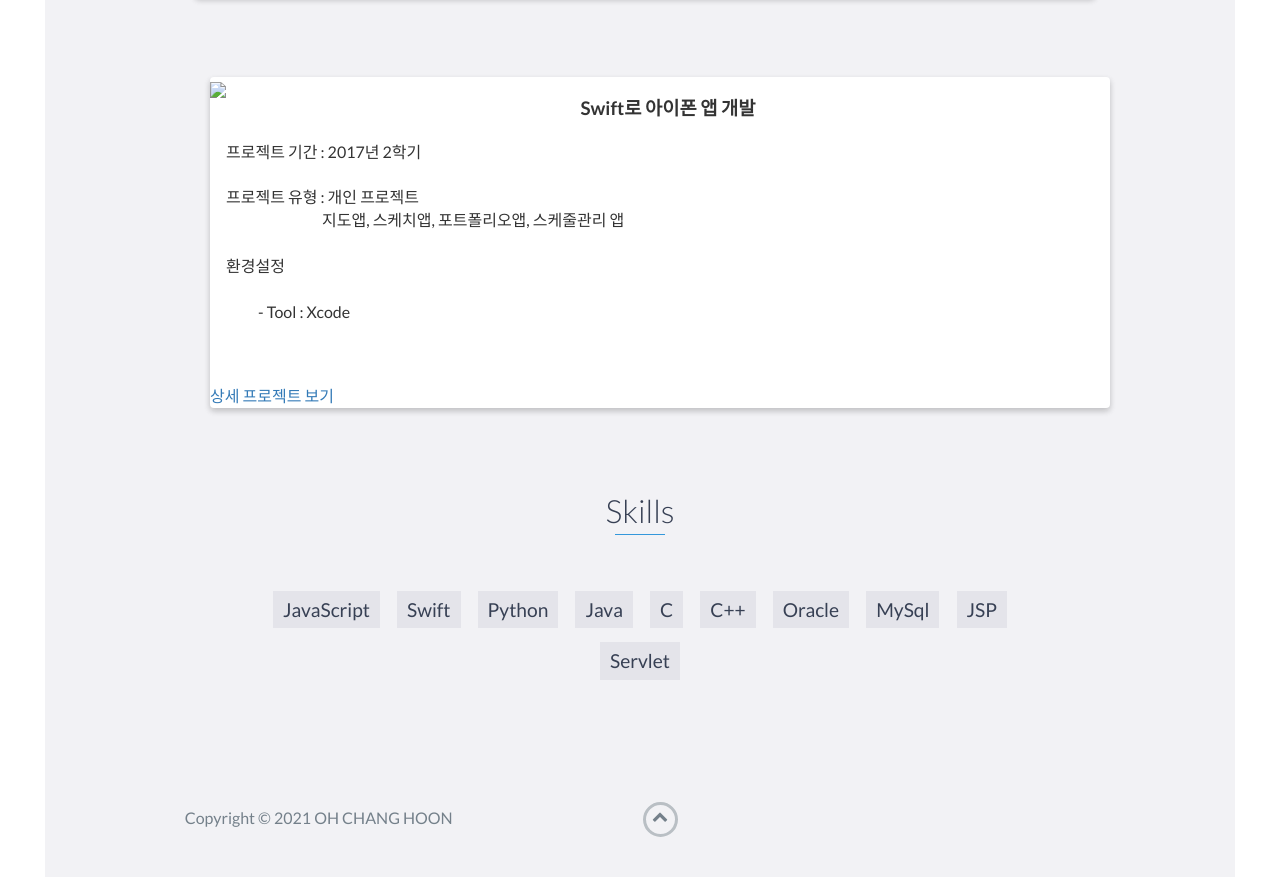
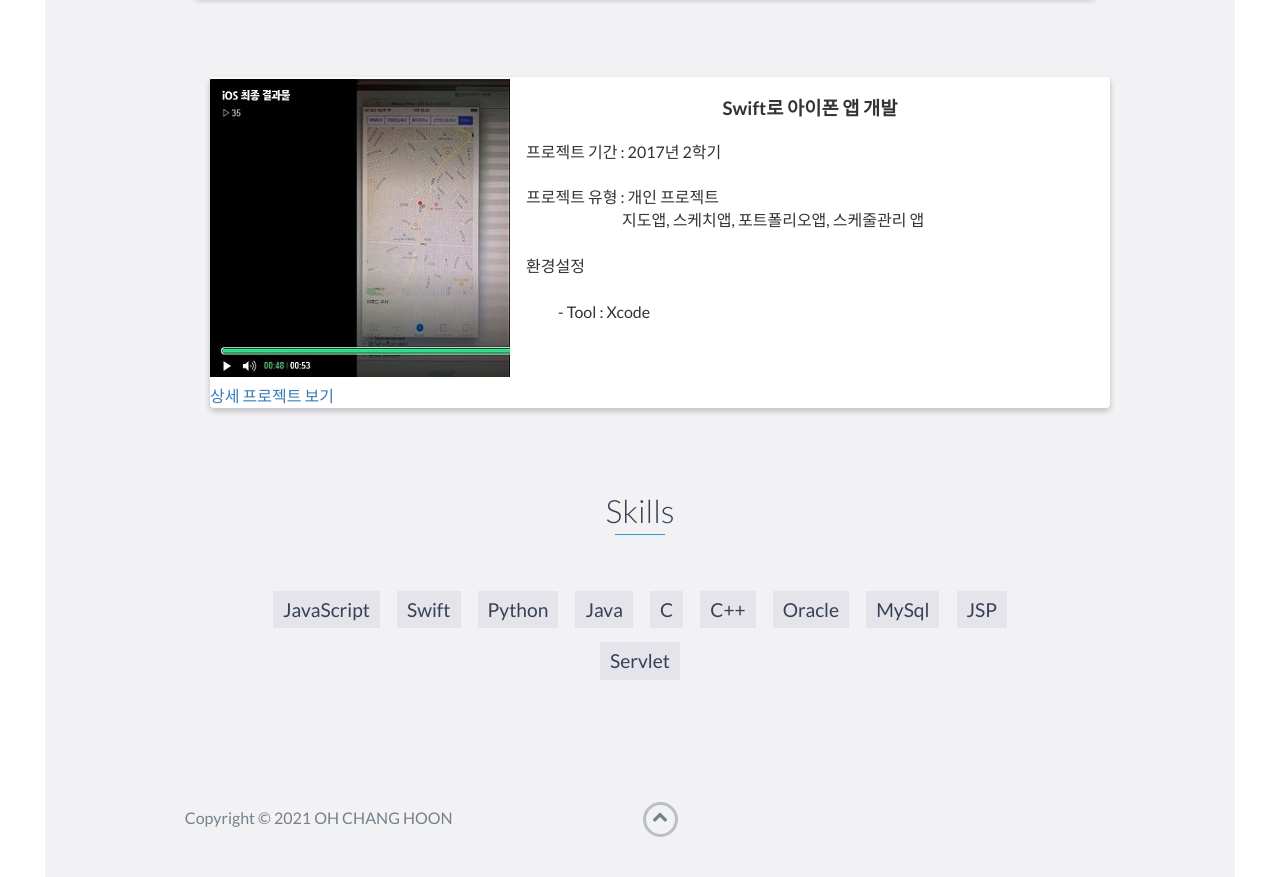
Before and after one commit to ohchanghoon/ohchanghoon.github.io, a website: page index.html in a window 1280 px wide. Shown: the part 3239-4116 px from the top of the page. Drawn offline with nearby package versions, Linux system fonts and the light colour scheme.

Commit message:
Update index.html

```diff
--- a/index.html
+++ b/index.html
@@ -206,7 +206,7 @@
 							<div class="row">
 								<div class="project shadow-large">
 									<div class="project-image">
-										<img src="images/project_image_03" />
+										<img src="images/project_image_03.jpg" />
 									</div>
 									<!-- End .project-image -->
 									<div align="center">
```
